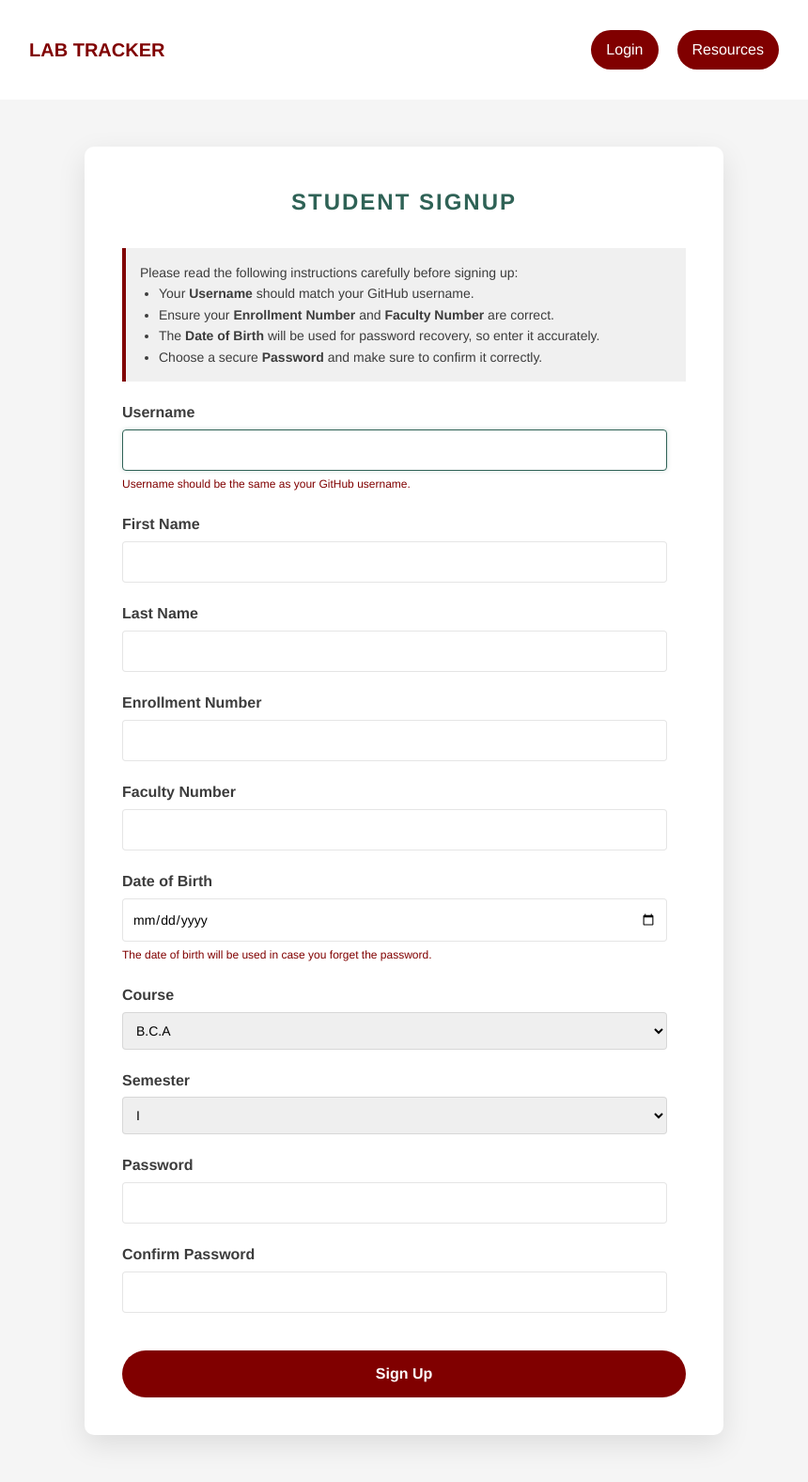
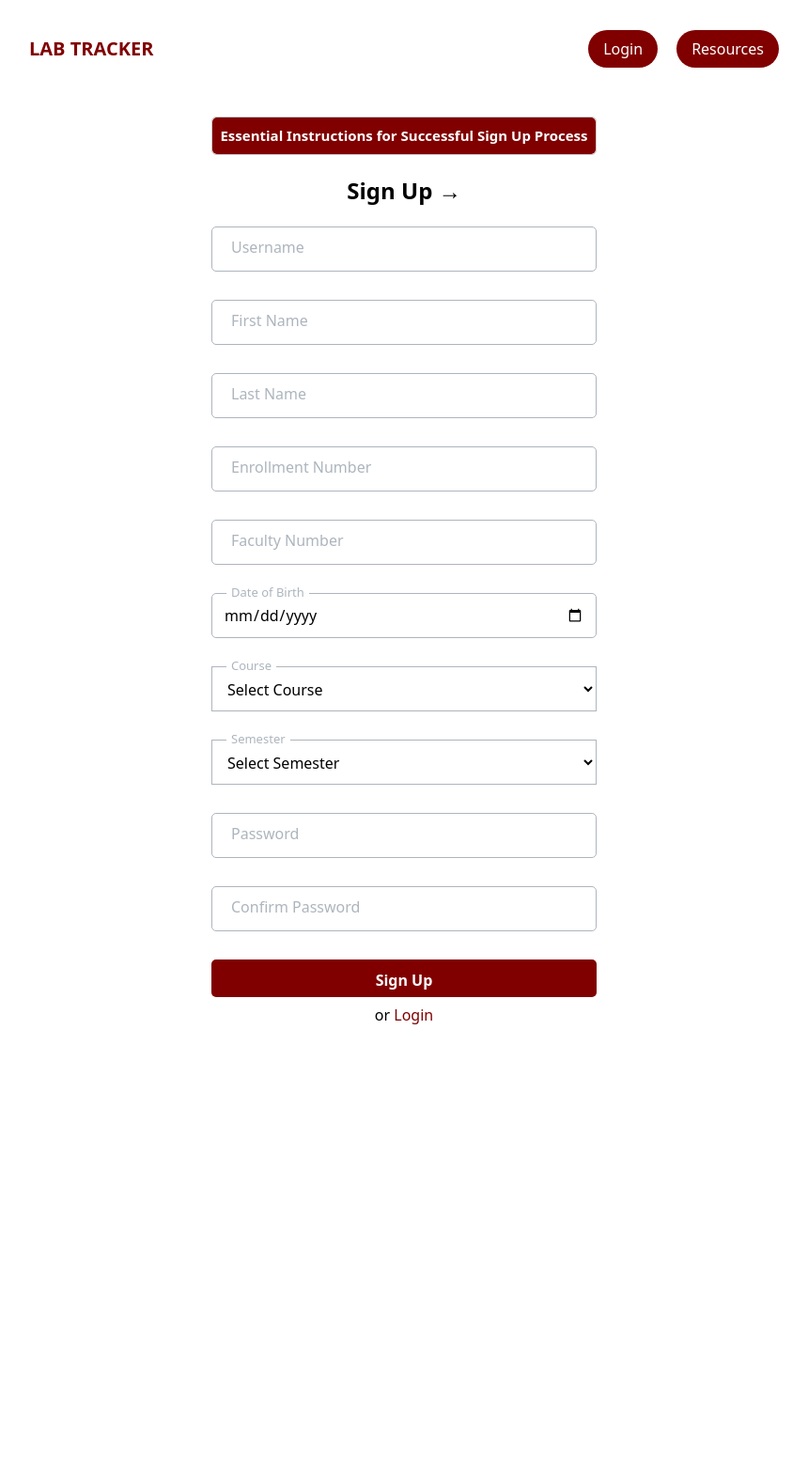
Before and after one commit to azmisaud/LabTracker, a Django app: page /students/signup/ in a window 1280 px wide. Shown: the whole page at 94% size, without its empty margins (210-1070 px from the left). After the commit the page ends 1090 px from the top, so only its background shows below. Run offline with Django 5.2, Linux system fonts and the light colour scheme; some web fonts are replaced.

Commit message:
refactor: students forms

```diff
--- a/students/templates/students/signup.html
+++ b/students/templates/students/signup.html
@@ -1,6 +1,7 @@
 {% load static %}
 <!DOCTYPE html>
 <html lang="en">
+
 <head>
     <meta charset="UTF-8">
     <meta name="viewport" content="width=device-width, initial-scale=1.0">
@@ -8,11 +9,17 @@
     <link href="https://fonts.googleapis.com/css2?family=Montserrat:wght@700&display=swap" rel="stylesheet">
     <link href="https://fonts.googleapis.com/css2?family=Garamond:wght@400;700&display=swap" rel="stylesheet">
     <link rel="stylesheet" href="{% static 'css/friends.css' %}">
-    <link rel="stylesheet" href="{% static 'css/central.css' %}">
     <link rel="stylesheet" href="{% static 'css/custom.css' %}">
+    <link rel="stylesheet" href="{% static 'css/form.css' %}">
+    <style>
+        #login #formLogin {
+            padding: 0px 20px;
+        }
+    </style>
 </head>
+
 <body>
-    <!-- Header Content -->
+
     <header>
         <div class="bg-slate-900 py-5 text-white sm:py-8">
             <nav class="container flex items-center justify-between">
@@ -24,73 +31,57 @@
                 <div class="flex items-center gap-5">
                     <ul class="hidden sm:flex items-center justify-end gap-5">
                         <li>
-                            <a href="{% url 'student_login' %}" class="button-resources">
-                                Login
-                            </a>
+                            <a href="{% url 'student_login' %}" class="button-resources">Login</a>
                         </li>
                     </ul>
-
-                        <!-- Resources Link -->
                     <ul class="hidden sm:flex items-center justify-end gap-5">
                         <li>
-                                <a href="https://www.amu.ac.in/department/computer-science" class="button-resources">
-                                   Resources
-                                </a>
+                            <a href="https://www.amu.ac.in/department/computer-science"
+                                class="button-resources">Resources</a>
                         </li>
                     </ul>
-
                 </div>
             </nav>
         </div>
-
-
-        <!-- <div class="header-content">
-            <h1 class="logo">LabTracker</h1>
-            <nav class="navbar">
-                <ul>
-                    <li>
-                        <a href="{% url 'student_login' %}">Login</a>
-                    </li>
-                    <li>
-                        <a href="{% url 'homepage' %}">Home</a>
-                    </li>
-                </ul>
-            </nav>
-        </div> -->
     </header>
-
-    <!-- Signup Form Section -->
-    <div class="form-container">
-        <h2>Student Signup</h2>
-
-        <!-- Instructions Section -->
+    <section class="form login">
+        <div id="login">
+            <div id="formLogin">
+                <div class="accordion">
+                    <h4 class="accordion-title" onclick="toggleAccordion(this)">Essential Instructions for Successful
+                        Sign Up Process
+                    </h4>
+                    <div class="accordion-content">
                         <div class="instructions">
                             <p>Please read the following instructions carefully before signing up:</p>
                             <ul>
                                 <li>Your <strong>Username</strong> should match your GitHub username.</li>
-                <li>Ensure your <strong>Enrollment Number</strong> and <strong>Faculty Number</strong> are correct.</li>
-                <li>The <strong>Date of Birth</strong> will be used for password recovery, so enter it accurately.</li>
-                <li>Choose a secure <strong>Password</strong> and make sure to confirm it correctly.</li>
+                                <li>Ensure your <strong>Enrollment Number</strong> and <strong>Faculty Number</strong>
+                                    are correct.</li>
+                                <li>The <strong>Date of Birth</strong> will be used for password recovery, so enter it
+                                    accurately.</li>
+                                <li>Choose a secure <strong>Password</strong> and make sure to confirm it correctly.
+                                </li>
                             </ul>
                         </div>
+                    </div>
+                </div>
 
-        <!-- Signup Form -->
-        <form method="post">
+                <h1>Sign Up →</h1>
+                <form method="post" enctype="multipart/form-data" autocomplete="off">
+
                     {% csrf_token %}
-            <!-- Display form errors -->
+                    <div class="error-text">
                         {% if form.non_field_errors %}
-                <div class="form-errors">
-                    {% for error in form.non_field_errors %}
-                        <p class="error">{{ error }}</p>
-                    {% endfor %}
+                        <div class="form-errors">{{ form.non_field_errors }}</div>
+                        {% endif %}
                     </div>
-            {% endif %}
 
-            <div class="form-group">
-                <label for="{{ form.username.id_for_label }}">Username</label>
-                <div class="input-wrapper">
-                    {{ form.username }}
-                </div>
+
+                    <div class="inputContainer">
+                        <input type="text" class="inputLogin" placeholder=" " name="username" id="id_username"
+                            value="{{ form.username.value|default_if_none:'' }}">
+                        <label class="labelLogin">Username</label>
                         {% if form.username.errors %}
                         <div class="form-errors">
                             {% for error in form.username.errors %}
@@ -98,64 +89,69 @@
                             {% endfor %}
                         </div>
                         {% endif %}
-                <small class="note">Username should be the same as your GitHub username.</small>
                     </div>
 
-            <div class="form-group">
-                <label for="{{ form.first_name.id_for_label }}">First Name</label>
-                <div class="input-wrapper">
-                    {{ form.first_name }}
+
+                    <div class="inputContainer">
+                        <input type="text" class="inputLogin" placeholder=" " name="first_name" id="id_first_name"
+                            value="{{ form.first_name.value|default_if_none:'' }}">
+                        <label class="labelLogin">First Name</label>
                     </div>
+                    <div class="inputContainer">
+                        <input type="text" class="inputLogin" placeholder=" " name="last_name" id="id_last_name"
+                            value="{{ form.last_name.value|default_if_none:'' }}">
+                        <label class="labelLogin">Last Name</label>
                     </div>
 
-            <div class="form-group">
-                <label for="{{ form.last_name.id_for_label }}">Last Name</label>
-                <div class="input-wrapper">
-                    {{ form.last_name }}
-                </div>
+
+                    <div class="inputContainer">
+                        <input type="text" class="inputLogin" placeholder=" " name="enrollment_number"
+                            id="id_enrollment_number" value="{{ form.enrollment_number.value|default_if_none:'' }}">
+                        <label class="labelLogin">Enrollment Number</label>
                     </div>
 
-            <div class="form-group">
-                <label for="{{ form.enrollment_number.id_for_label }}">Enrollment Number</label>
-                <div class="input-wrapper">
-                    {{ form.enrollment_number }}
-                </div>
+
+                    <div class="inputContainer">
+                        <input type="text" class="inputLogin" placeholder=" " name="faculty_number"
+                            id="id_faculty_number" value="{{ form.faculty_number.value|default_if_none:'' }}">
+                        <label class="labelLogin">Faculty Number</label>
                     </div>
 
-            <div class="form-group">
-                <label for="{{ form.faculty_number.id_for_label }}">Faculty Number</label>
-                <div class="input-wrapper">
-                    {{ form.faculty_number }}
-                </div>
+
+                    <div class="inputContainer">
+                        <input type="date" class="inputLogin" placeholder=" " name="date_of_birth" id="id_date_of_birth"
+                            value="{{ form.date_of_birth.value|default_if_none:'' }}">
+                        <label class="labelLogin">Date of Birth</label>
                     </div>
 
-            <div class="form-group">
-                <label for="{{ form.date_of_birth.id_for_label }}">Date of Birth</label>
-                <div class="input-wrapper">
-                    {{ form.date_of_birth }}
-                </div>
-                <small class="note">The date of birth will be used in case you forget the password.</small>
+
+                    <!-- Course Selection (New UI, Old Functionality) -->
+                    <div class="inputContainer">
+                        <select name="course" id="{{ form.course.id_for_label }}" class="inputLogin">
+                            <option value="" disabled selected>Select Course</option>
+                            {% for choice in form.course.field.choices %}
+                                <option value="{{ choice.0 }}" {% if form.course.value == choice.0 %}selected{% endif %}>{{ choice.1 }}</option>
+                            {% endfor %}
+                        </select>
+                        <label class="labelLogin">Course</label>
                     </div>
 
-            <div class="form-group">
-                <label for="{{ form.course.id_for_label }}">Course</label>
-                <div class="input-wrapper">
-                    {{ form.course }}
-                </div>
+                    <!-- Semester Selection (New UI, Old Functionality) -->
+                    <div class="inputContainer">
+                        <select name="semester" id="{{ form.semester.id_for_label }}" class="inputLogin">
+                            <option value="" disabled selected>Select Semester</option>
+                            {% for choice in form.semester.field.choices %}
+                                <option value="{{ choice.0 }}" {% if form.semester.value == choice.0 %}selected{% endif %}>{{ choice.1 }}</option>
+                            {% endfor %}
+                        </select>
+                        <label class="labelLogin">Semester</label>
                     </div>
 
-            <div class="form-group">
-                <label for="{{ form.semester.id_for_label }}">Semester</label>
-                <div class="input-wrapper">
-                    {{ form.semester }}
-                </div>
-            </div>
 
-            <div class="form-group">
-                <label for="{{ form.password1.id_for_label }}">Password</label>
-                <div class="input-wrapper">
-                    {{ form.password1 }}
-                </div>
+
+                    <div class="inputContainer">
+                        <input type="password" class="inputLogin" placeholder=" " name="password1" id="id_password1">
+                        <label class="labelLogin">Password</label>
                         {% if form.password1.errors %}
                         <div class="form-errors">
                             {% for error in form.password1.errors %}
@@ -165,11 +161,9 @@
                         {% endif %}
                     </div>
 
-            <div class="form-group">
-                <label for="{{ form.password2.id_for_label }}">Confirm Password</label>
-                <div class="input-wrapper">
-                    {{ form.password2 }}
-                </div>
+                    <div class="inputContainer">
+                        <input type="password" class="inputLogin" placeholder=" " name="password2" id="id_password2">
+                        <label class="labelLogin">Confirm Password</label>
                         {% if form.password2.errors %}
                         <div class="form-errors">
                             {% for error in form.password2.errors %}
@@ -179,8 +173,27 @@
                         {% endif %}
                     </div>
 
-            <button type="submit">Sign Up</button>
+                    <div class="field button">
+                        <input type="submit" class="submitButton" value="Sign Up">
+                    </div>
                 </form>
+                <div class="register">
+                    <span class="breaker">or</span>
+                    <a class="links" href="{% url 'student_login' %}">Login</a>
                 </div>
+            </div>
+        </div>
+    </section>
 </body>
+<script>
+    function toggleAccordion(element) {
+        const content = element.nextElementSibling;
+        if (content.style.display === "block") {
+            content.style.display = "none";
+        } else {
+            content.style.display = "block";
+        }
+    }
+</script>
+
 </html>
--- a/students/views.py
+++ b/students/views.py
@@ -20,6 +20,7 @@ import requests
 from PIL import Image
 import json
 from .models import Student, PasswordResetToken
+from django.contrib.auth import authenticate, login as auth_login
 
 
 def student_signup(request):
@@ -45,8 +46,8 @@ def student_signup(request):
         if form.is_valid():
             # Save the user and create the student account
             user = form.save()
-            # Redirect to the same page (or another) upon successful sign-up
-            return redirect('student_signup')
+            # Redirect to the login page upon successful sign-up
+            return redirect('student_login')
         else:
             # If the form is invalid, re-render the page with form errors
             return render(request, 'students/signup.html', {'form': form})
@@ -58,43 +59,34 @@ def student_signup(request):
     # Render the sign-up template with the form
     return render(request, 'students/signup.html', {'form': form})
 
-
 def student_login(request):
     """
-    Handle the login process for students using Django's AuthenticationForm.
-
-    This view function checks if the incoming request is a POST request (i.e., the login form has been submitted).
-    If the form submission is valid, it authenticates and logs in the user. If the request method is not POST,
-    the function renders a blank login form.
+    Handle the login process for students using their username (displayed as email in the UI).
 
     Args:
         request: HttpRequest object that contains metadata about the request.
 
     Returns:
         HttpResponseRedirect: Redirects to the 'student_dashboard' page upon successful login.
-        HttpResponse: Renders the login page with the AuthenticationForm if GET request or invalid POST data.
-
-    Flow:
-    - If the request method is POST:
-        - Instantiate the AuthenticationForm with the POST data.
-        - Validate the form. If valid:
-            - Get the user object.
-            - Authenticate and log in the user.
-            - Redirect the logged-in user to the 'student_dashboard' page.
-    - If the request method is GET:
-        - Instantiate an empty AuthenticationForm and render the login page.
+        HttpResponse: Renders the login page with an error if the credentials are invalid.
     """
     if request.method == 'POST':
-        form = AuthenticationForm(request, data=request.POST)
-        if form.is_valid():
-            user = form.get_user()
+        username = request.POST.get('email')  # Get the username from the "email" input field
+        password = request.POST.get('password')
+
+        # Authenticate the user
+        user = authenticate(request, username=username, password=password)
+
+        if user is not None:
+            # If the user exists, log them in
             auth_login(request, user)
             return redirect('student_dashboard')
-    else:
-        form = AuthenticationForm()
+        else:
+            # If authentication fails, render the form with an error
+            error_message = "Invalid username or password."
+            return render(request, 'students/login.html', {'error': error_message})
 
-    return render(request, 'students/login.html', {'form': form})
-
+    return render(request, 'students/login.html')
 
 def student_logout(request):
     """
```
Also changed, not shown: students/templates/students/forgotPassword.html (+39 -2 lines), students/templates/students/login.html (+30 -32 lines). Lines whose indentation alone changed are shown as unchanged.
